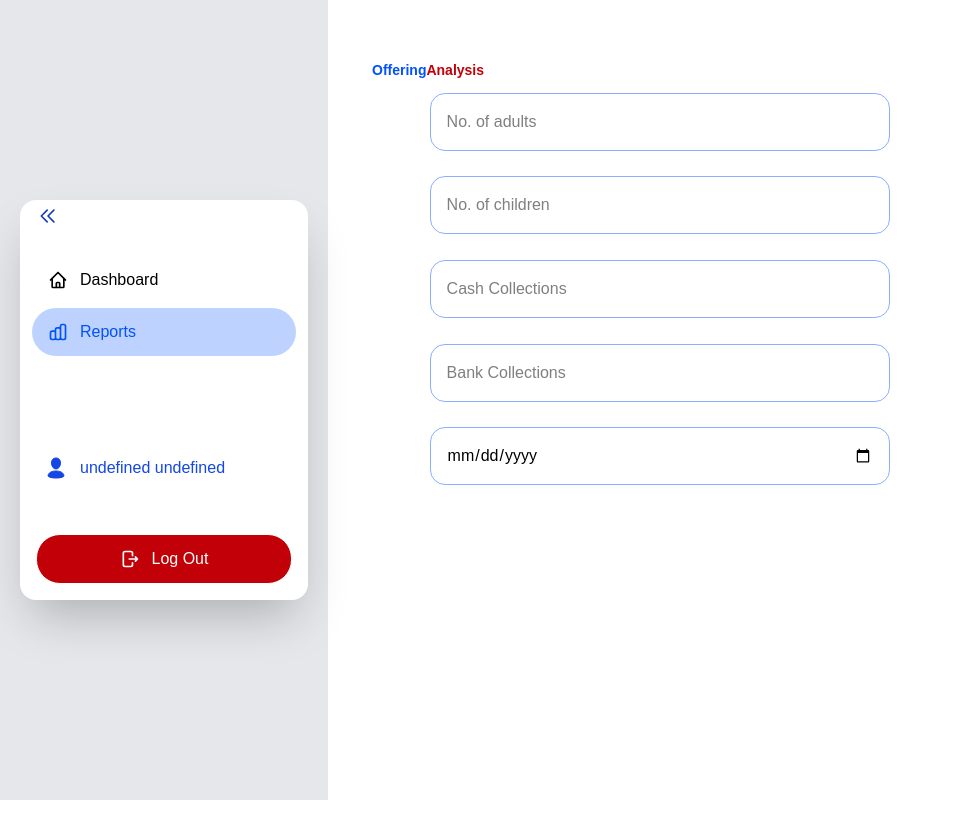
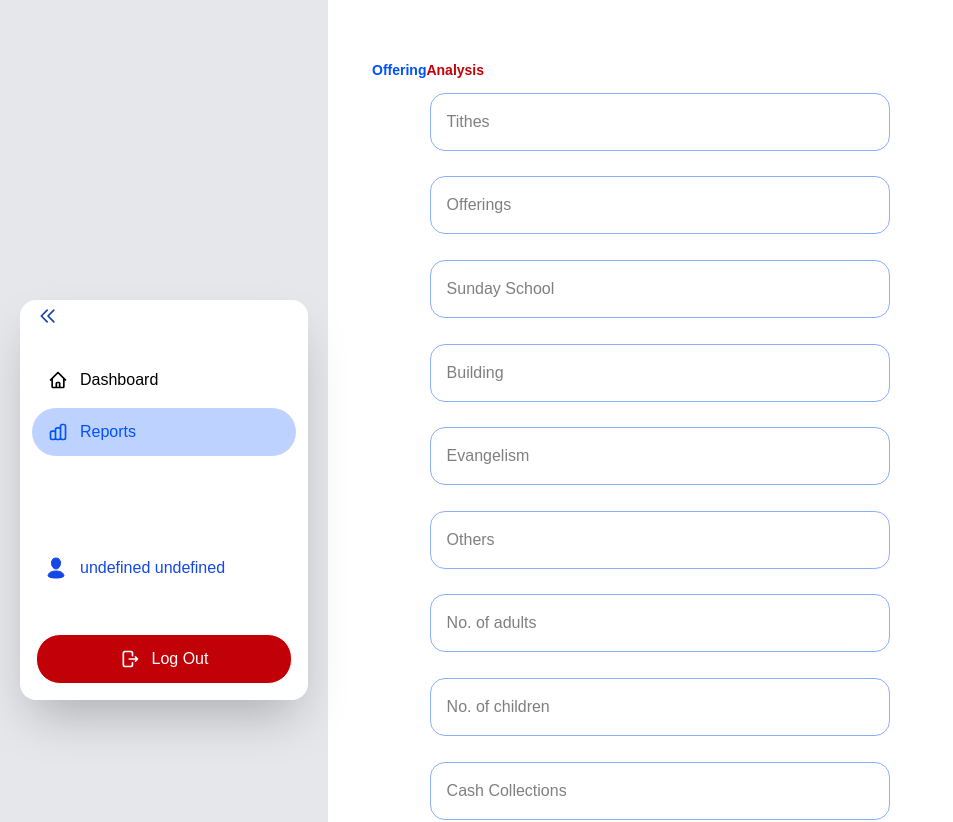
Before and after one commit to SamGombs20/OfferingAnalysisWeb, a Next.js app: page /dashboard/reports in a window 1280 px wide. Shown: the top 822 px of the page, without its empty margins (0-953 px from the left). Before the commit the page ends 800 px from the top, so only its background shows below. Built offline with nearby package versions, Linux system fonts and the light colour scheme.

Commit message:
Update:Collection Form

```diff
--- a/app/components/collect_dialog.tsx
+++ b/app/components/collect_dialog.tsx
@@ -2,6 +2,24 @@ const CollectDataForm =()=>{
     return (
         <div className="lg:w-xl">
             <form>
+                <div className="input-div">
+                    <input type="number" placeholder="Tithes" className="user-input"/>
+                </div>
+                <div className="input-div">
+                    <input type="number" placeholder="Offerings" className="user-input"/>
+                </div>
+                <div className="input-div">
+                    <input type="number" placeholder="Sunday School" className="user-input"/>
+                </div>
+                <div className="input-div">
+                    <input type="number" placeholder="Building" className="user-input"/>
+                </div>
+                <div className="input-div">
+                    <input type="number" placeholder="Evangelism" className="user-input"/>
+                </div>
+                <div className="input-div">
+                    <input type="number" placeholder="Others" className="user-input"/>
+                </div>
                 <div className="input-div">
                     <input type="number" className="user-input" placeholder="No. of adults"/>
                 </div>
```
